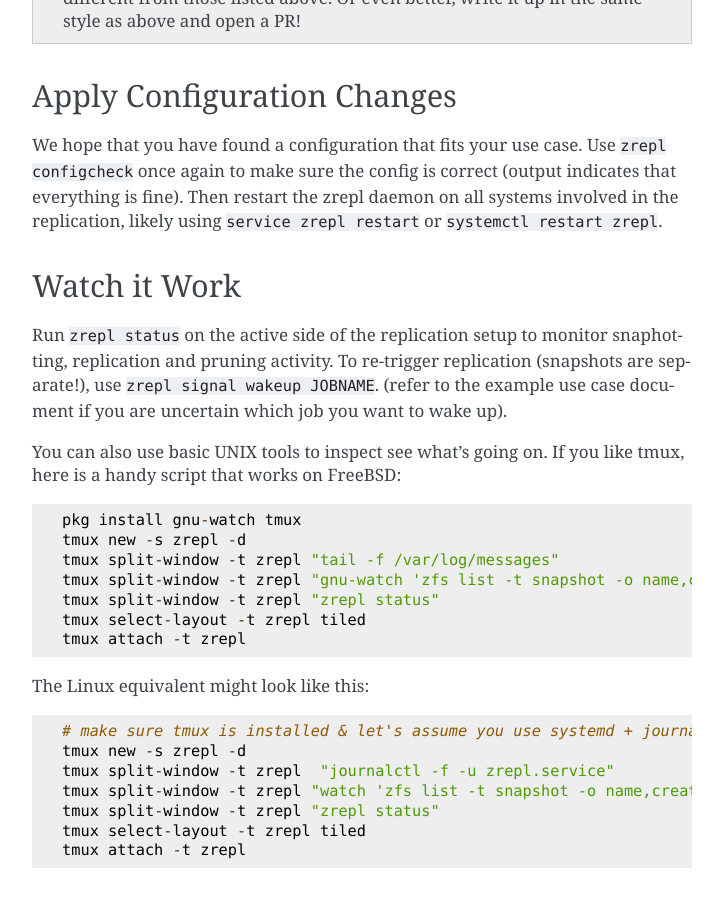
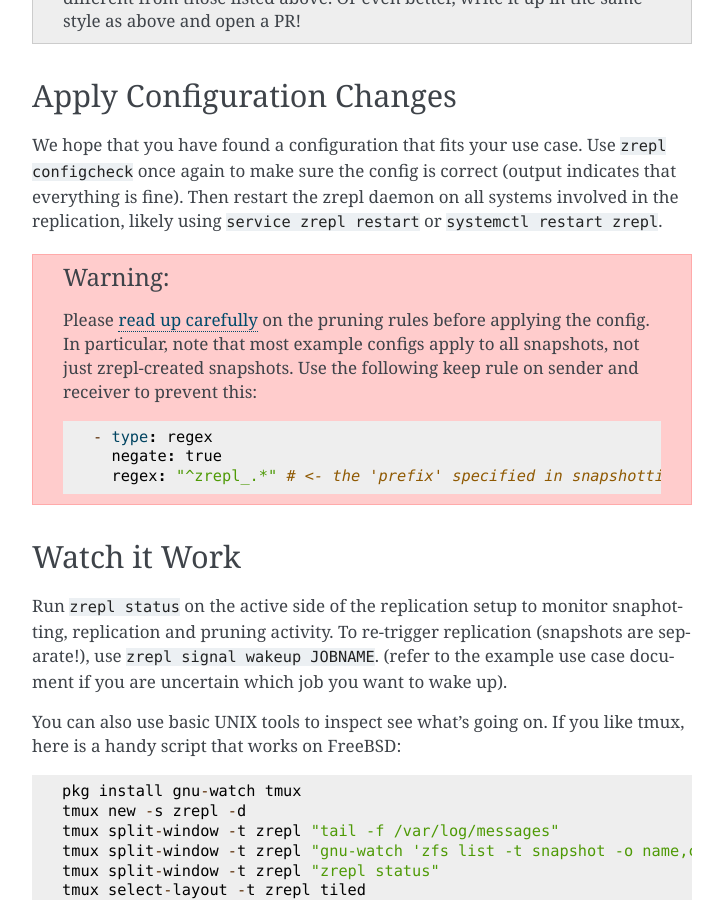
Before and after one commit to zrepl/zrepl, a Sphinx documentation site: the page built from docs/quickstart.rst, in a window 1280 px wide and 900 px high, scrolled down 918 px. Shown: the whole window, without its empty margins (388-1111 px from the left). Built offline with Sphinx 7.4.7, drawn with Linux system fonts in a browser that asks for light colours; pages that are not in the unit, such as notebooks, are missing from menus; the version number could not be read and is left out.

Commit message:
docs: quickstart: make users aware that the example rules apply to all snaps, not just zrepl's
fixes https://github.com/zrepl/zrepl/issues/540

```diff
--- a/docs/quickstart.rst
+++ b/docs/quickstart.rst
@@ -51,6 +51,19 @@
 Use ``zrepl configcheck`` once again to make sure the config is correct (output indicates that everything is fine).
 Then restart the zrepl daemon on all systems involved in the replication, likely using ``service zrepl restart`` or ``systemctl restart zrepl``.
 
+.. WARNING::
+
+   Please :ref:`read up carefully <prune>` on the pruning rules before applying the config.
+   In particular, note that most example configs apply to all snapshots, not just zrepl-created snapshots.
+   Use the following keep rule on sender and receiver to prevent this:
+
+   ::
+
+      - type: regex
+        negate: true
+        regex: "^zrepl_.*" # <- the 'prefix' specified in snapshotting.prefix
+
+
 Watch it Work
 =============
 
```
